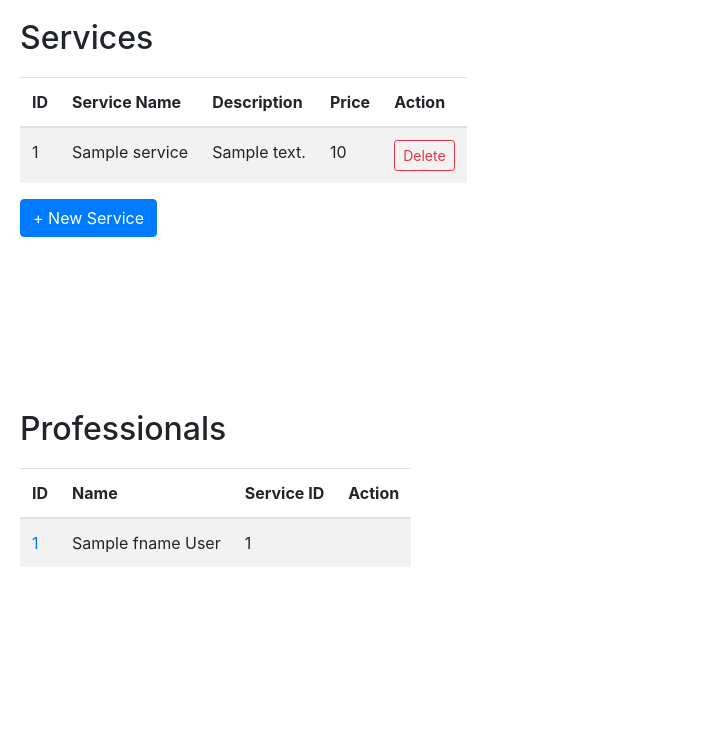
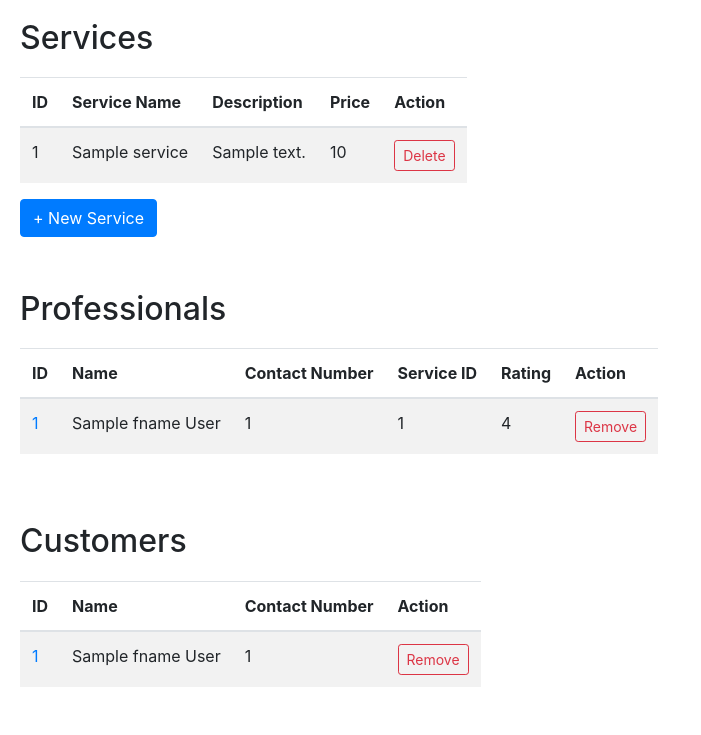
Before and after one commit to SamarKamboj/App-Development-1, a Flask app: template templates/admin.html in a window 1280 px wide. Shown: the part 65-800 px from the top of the page, without its empty margins (0-701 px from the left). Run offline with Flask 3, Linux system fonts and the light colour scheme; the template is opened without the code that fills it: most values are stand-ins (such as "Sample title", 1, 10 or a date in 2020); parts of the project's set-up code (start-up, migrations or seed data) failed here and were passed over; some libraries are stand-ins or nearby versions.

Commit message:
updated version

```diff
--- a/app.py
+++ b/app.py
@@ -54,10 +54,11 @@ def customer_signup():
         lname = request.form.get("lname")
         address = request.form.get("address")
         pincode = request.form.get("pincode")
+        contact_number = request.form.get("contact_number")
         email = request.form.get("email")
         password = request.form.get("password")
         helper.add_customer(fname=fname, lname=lname, address=address, pincode=pincode,
-                            email=email, password=password)
+                            contact_number=contact_number, email=email, password=password)
         return redirect("/login")
     else:
         return render_template("customer_signup.html")
@@ -69,14 +70,16 @@ def professional_signup():
         lname = request.form.get("lname")
         address = request.form.get("address")
         pincode = request.form.get("pincode")
+        contact_number = request.form.get("contact_number")
         email = request.form.get("email")
         password = request.form.get("password")
         service = request.form.get("service")
         experience = request.form.get("experience")
         description = request.form.get("description")
         helper.add_professional(fname=fname, lname=lname, email=email, password=password,
-                                address=address, pincode=pincode, service=service,
-                                experience=experience, description=description, )
+                                address=address, pincode=pincode, service_id=service,
+                                experience=experience, description=description,
+                                contact_number=contact_number)
         return redirect("/login")
     else:
         return render_template("professional_signup.html", services=helper.fetch_services())
@@ -95,9 +98,10 @@ def admin():
 
         if admin:
             professionals = helper.fetch_professionals()
+            customers = helper.fetch_customers()
             services = helper.fetch_services()
             service_requests = helper.fetch_service_requests()
-            return render_template("admin.html", professionals=professionals,
+            return render_template("admin.html", professionals=professionals, customers=customers,
                                    services=services, requests=service_requests)
         else:
             return redirect(url_for("login"))
@@ -171,10 +175,13 @@ def accept_reject_prof(id):
         return redirect(url_for("delete_prof", id=id))
     ...
 
-@app.route("/delete/<int:id>", methods=["GET", "POST"])
-def delete_prof(id):
-    if id:
+@app.route("/delete/<type>/<int:id>", methods=["GET", "POST"])
+def delete(type, id):
+    if type == 'professional' and id:
         helper.delete_professional(id=id)
+        return redirect(url_for("admin"))
+    elif type == 'customer' and id:
+        helper.delete_customer(id=id)
         return redirect(url_for("admin"))
     ...
 
--- a/templates/add_service_modal.html
+++ b/templates/add_service_modal.html
@@ -18,7 +18,7 @@
                     </div>
                     <div class="form-group">
                         <label for="price">Price</label>
-                        <input type="number" class="form-control" id="price" name="price" required>
+                        <input type="number" min="1" step="any" class="form-control" id="price" name="price" required>
                     </div>
                 </form>
             </div>
--- a/templates/admin.html
+++ b/templates/admin.html
@@ -22,30 +22,24 @@
 
         .form-container {
             flex-grow: 1;
-            /* This ensures the form container takes up the remaining space */
+            width: 100%;
+            /* Full width for both sections! */
             padding: 20px;
-            /* Add padding for better spacing */
+            box-sizing: border-box;
+            /* Keep it neat with padding inside the width */
         }
 
         h1 {
             font-style: italic;
             margin: 0;
-            /* Remove default margin */
         }
 
         table {
+            width: 100%;
+            /* Stretch table to full width */
             margin-top: 20px;
-            /* Add margin above the table */
-        }
-
-        /* Responsive styling for the table */
-        @media (max-width: 768px) {
-            table {
-                width: 100%;
-                overflow-x: auto;
-                display: block;
-                /* Make table scrollable on small screens */
-            }
+            table-layout: auto;
+            /* Auto-adjust columns like a pro! */
         }
     </style>
 </head>
@@ -67,7 +61,7 @@
                 </li>
             </ul>
         </nav>
-
+        <!-- Services -->
         <div class="form-container">
             <h2>Services</h2>
             <table class="table table-striped table-responsive">
@@ -105,6 +99,7 @@
 
             {% include 'add_service_modal.html' %}
         </div>
+        <!-- Professionals -->
         <div class="form-container">
             <h2>Professionals</h2>
             <table class="table table-striped table-responsive">
@@ -112,7 +107,9 @@
                     <tr>
                         <th>ID</th>
                         <th>Name</th>
+                        <th>Contact Number</th>
                         <th>Service ID</th>
+                        <th>Rating</th>
                         <th>Action</th>
                     </tr>
                 </thead>
@@ -125,24 +122,70 @@
                             {% include 'professional_info_modal.html' %}
                         </td>
                         <td>{{ professional["fname"] + ' ' + professional["lname"] }}</td>
+                        <td>{{ professional["contact_number"] }}</td>
                         <td>{{ professional["service_id"] }}</td>
+                        <td>{{ professional["rating"] }}</td>
                         <td>
-                            {% if professional['status'] == 'A' %}
-                                <form action="{{ url_for('delete_prof', id=professional['id']) }}" method="post"
-                                    onsubmit="return confirm('Are you sure you want to remove this professional?');">
-                                    <button class="btn btn-outline-danger btn-sm" type="submit">Remove</button>
-                                </form>
-                            {% elif professional['status'] == 'N' %}
-                                <form action="{{ url_for('accept_reject_prof', id=professional['id']) }}" method="post">
-                                    <button class="btn btn-outline-success btn-sm" type="submit" value="accept" name="accept">Accept</button>
-                                    <button class="btn btn-outline-danger btn-sm" type="submit" value="reject" name="reject">Reject</button>
-                                </form>
+                            {% if professional['status'] == None %}
+                            <form action="{{ url_for('accept_reject_prof', id=professional['id']) }}" method="post">
+                                <button class="btn btn-outline-success btn-sm" type="submit" value="accept"
+                                    name="accept">Accept</button>
+                                <button class="btn btn-outline-danger btn-sm" type="submit" value="reject"
+                                    name="reject">Reject</button>
+                            </form>
+                            {% elif professional['status'] == 'active' %}
+                            <form action="{{ url_for('delete', type='professional', id=professional['id']) }}" method="post"
+                                onsubmit="return confirm('Are you sure you want to remove this professional?');">
+                                <button class="btn btn-outline-danger btn-sm" type="submit">Remove</button>
+                            </form>
+                            {% elif professional['status'] == 'block' %}
+                            <form>
+                                ...
+                            </form>
                             {% endif %}
                         </td>
                     </tr>
                     {% endfor %}
                 </tbody>
-
+            </table>
+        </div>
+        <!-- Customers -->
+        <div class="form-container">
+            <h2>Customers</h2>
+            <table class="table table-striped table-responsive">
+                <thead>
+                    <tr>
+                        <th>ID</th>
+                        <th>Name</th>
+                        <th>Contact Number</th>
+                        <th>Action</th>
+                    </tr>
+                </thead>
+                <tbody>
+                    {% for customer in customers %}
+                    <tr>
+                        <td>
+                            <a href="" data-toggle="modal" data-target="#customerModal{{ customer['id'] }}">{{
+                                customer['id'] }}</a>
+                            {% include 'customer_info_modal.html' %}
+                        </td>
+                        <td>{{ customer["fname"] + ' ' + customer["lname"] }}</td>
+                        <td>{{ customer["contact_number"] }}</td>
+                        <td>
+                            {% if customer['status'] == 'active' %}
+                            <form action="{{ url_for('delete', type='customer', id=customer['id']) }}" method="post"
+                                onsubmit="return confirm('Are you sure you want to remove this customer?');">
+                                <button class="btn btn-outline-danger btn-sm" type="submit">Remove</button>
+                            </form>
+                            {% elif customer['status'] == 'block' %}
+                            <form>
+                                ...
+                            </form>
+                            {% endif %}
+                        </td>
+                    </tr>
+                    {% endfor %}
+                </tbody>
             </table>
         </div>
     </div>
--- /dev/null
+++ b/templates/customer_info_modal.html
@@ -0,0 +1,22 @@
+<!-- Modal Trigger -->
+<div class="modal fade" id="customerModal{{ customer['id'] }}" tabindex="-1" role="dialog" aria-labelledby="customerModalLabel{{ customer['id'] }}" aria-hidden="true">
+    <div class="modal-dialog" role="document">
+        <div class="modal-content">
+            <div class="modal-header">
+                <h5 class="modal-title" id="customerModalLabel{{ customer['id'] }}">Customer Details - {{ customer['name'] }}</h5>
+                <button type="button" class="close" data-dismiss="modal" aria-label="Close">
+                    <span aria-hidden="true">&times;</span>
+                </button>
+            </div>
+            <div class="modal-body">
+                <p><strong>ID:</strong> {{ customer['id'] }}</p>
+                <p><strong>Name:</strong> {{ customer["fname"] + ' ' + customer["lname"] }}</p>
+                <p><strong>Email:</strong> {{ customer['email'] }}</p>
+                <p><strong>Address:</strong> {{ customer['address'] }}</p>
+                <p><strong>Pincode:</strong> {{ customer['pincode'] }}</p>
+                <p><strong>Contact Number:</strong> {{ customer['contact_number'] }}</p>
+                <p><strong>Status:</strong> {{ customer['status'] }}</p>
+            </div>
+        </div>
+    </div>
+</div>
--- a/templates/professional_info_modal.html
+++ b/templates/professional_info_modal.html
@@ -11,11 +11,16 @@
             <div class="modal-body">
                 <p><strong>ID:</strong> {{ professional['id'] }}</p>
                 <p><strong>Name:</strong> {{ professional["fname"] + ' ' + professional["lname"] }}</p>
+                <p><strong>Address:</strong> {{ professional['address'] }}</p>
+                <p><strong>Pincode:</strong> {{ professional['pincode'] }}</p>
+                <p><strong>Contact Number:</strong> {{ professional['contact_number'] }}</p>
+                <p><strong>Service ID:</strong> {{ professional['service_id'] }}</p>
                 <p><strong>Email:</strong> {{ professional['email'] }}</p>
                 <p><strong>Experience:</strong> {{ professional['experience'] }}</p>
-                <p><strong>Address:</strong> {{ professional['address'] }}</p>
-                <p><strong>Pincode:</strong> {{ professional['pincode'] }}</p>
                 <p><strong>Description:</strong> {{ professional['description'] }}</p>
+                <p><strong>Date Created:</strong> {{ professional['date_created'] }}</p>
+                <p><strong>Rating:</strong> {{ professional['rating'] }}</p>
+                <p><strong>Status:</strong> {{ professional['status'] }}</p>
             </div>
         </div>
     </div>
```
Also changed, not shown: helper.py (+29 -28 lines), schema.sql (+13 -13 lines), templates/test.html (deleted, +0 -99 lines).
